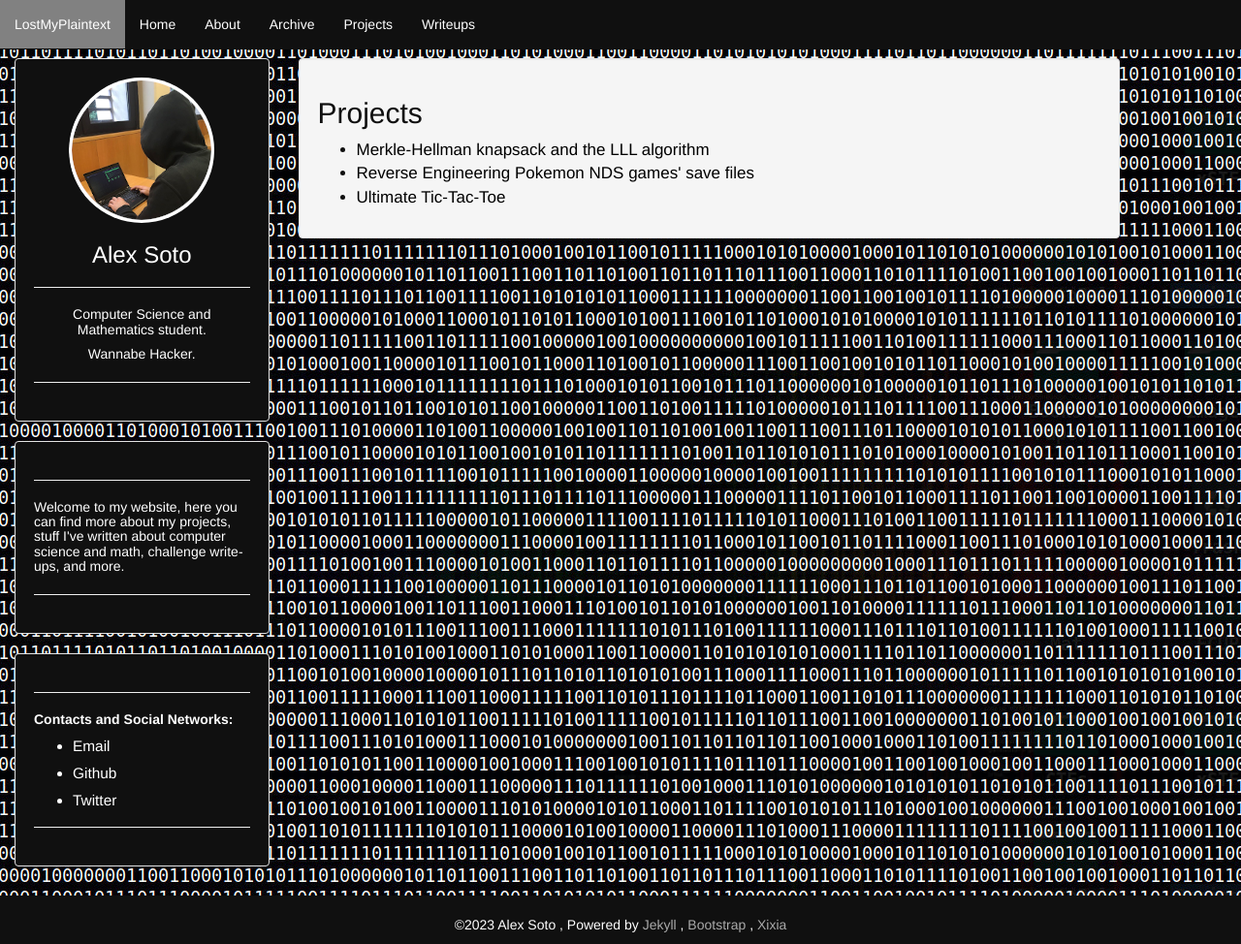
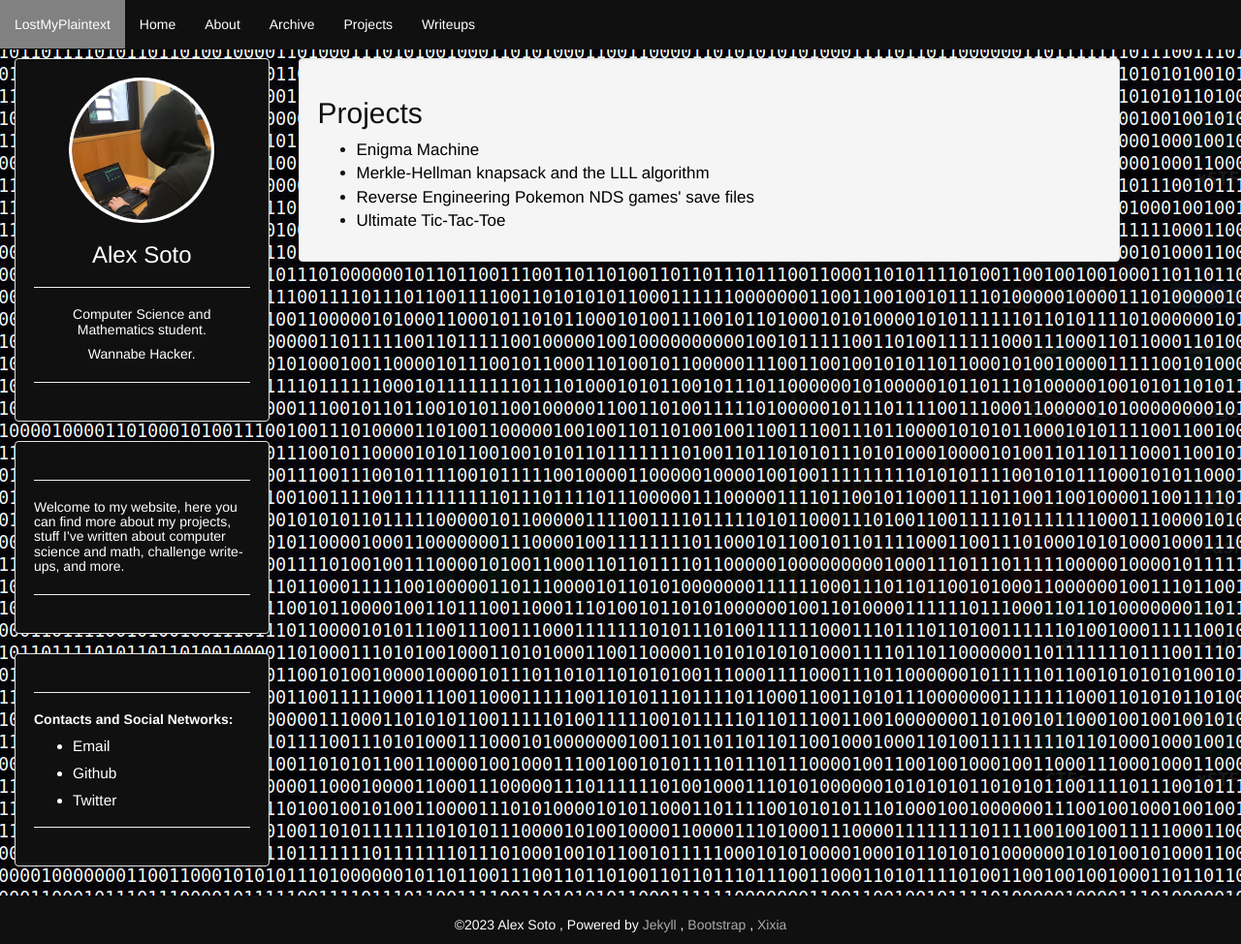
Before and after one commit to 0xA2/0xA2.github.io, a Jekyll site: the page built from projects.html, in a window 1280 px wide and 974 px high. Shown: the whole window at 97% size. Built offline with Jekyll 4.4.1, drawn with Linux system fonts in a browser that asks for light colours.

Commit message:
Add files via upload

```diff
--- a/projects.html
+++ b/projects.html
@@ -5,6 +5,7 @@ layout: default
 <div class="well article">
     <h2>Projects</h2>
     <ul>
+    <li><a href="/project/2021/03/26/Enigma-Machine.html">Enigma Machine</a></li>
     <li><a href="/project/2020/04/30/Merkle-Hellman-Knapsack-and-LLL.html">Merkle-Hellman knapsack and the LLL algorithm</a></li>
     <li><a href="/project/2020/07/30/Reverse-Engineering-Pokemon-Save-Files.html">Reverse Engineering Pokemon NDS games' save files</a></li>
     <li><a href="/project/2020/07/28/Ultimate-Tic-Tac-Toe.html">Ultimate Tic-Tac-Toe</a></li>
```
